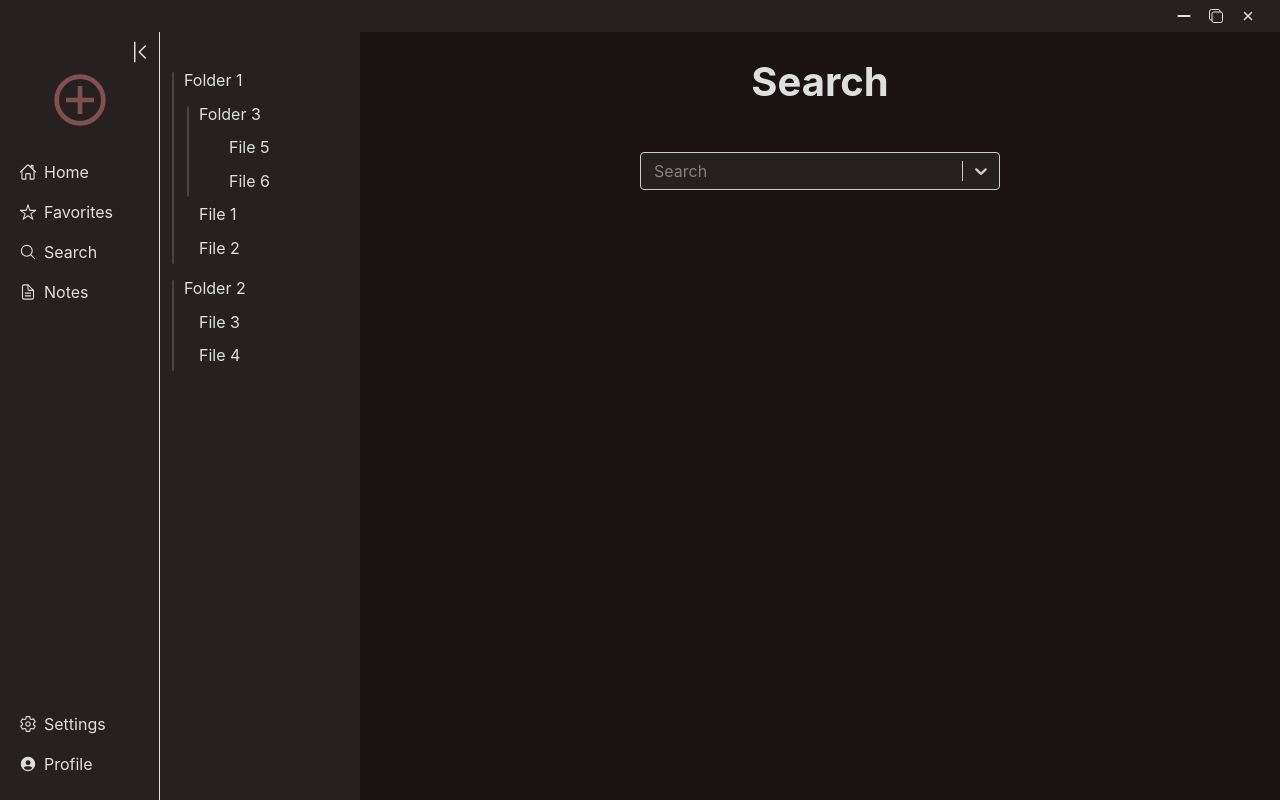
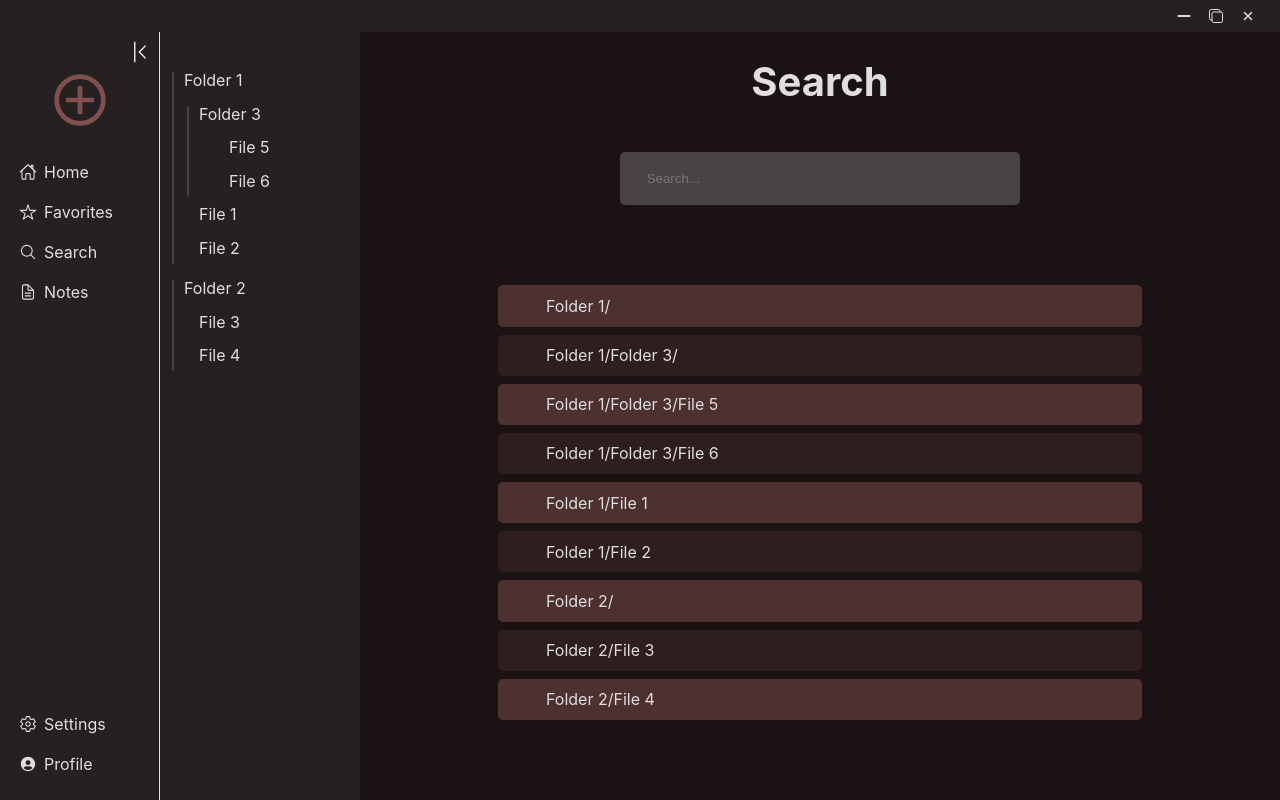
Before and after one commit to cs340-25/Notex, a React (Vite) app in the folder Frontend/: page /Search in a window 1280 px wide. Built offline with nearby package versions, Linux system fonts and the light colour scheme.

Commit message:
Implemented Search Page

```diff
--- /dev/null
+++ b/Frontend/src/Utils/Utils.jsx
@@ -0,0 +1,34 @@
+
+export function unPackDataFilename(Folders){
+    let allData = [];
+
+    Folders.forEach((folder) => {
+        allData.push(folder.name);
+        if (folder.folders){
+            allData.push(...unPackDataFilename(folder.folders));
+        }
+        if (folder.files){
+            folder.files.forEach((file) => {
+                allData.push(file.name);
+            })
+        }
+    })
+
+    // return allData;
+}
+
+export function appendFilePath(Folders, path=""){
+    return Folders.map((folder) => {
+        folder.path = path + folder.name + "/";
+        if (folder.folders){
+            folder.folders = appendFilePath(folder.folders, path + folder.name + "/");
+        }
+        if (folder.files){
+            folder.files.forEach((file) => {
+                file.path = path + folder.name + "/" + file.name;
+            })
+        }
+        return folder;
+
+    })
+}
--- a/Frontend/src/components/Folderbar/Folderbar.jsx
+++ b/Frontend/src/components/Folderbar/Folderbar.jsx
@@ -15,12 +15,12 @@ function Folderbar({setSidebarOpen, SidebarOpen}) {
   }
   function getFolder(data, FolderIndex){
     return data.map((folder) =>{
-      console.log(FolderIndex)
+      // console.log(FolderIndex)
       return(
         <div className={styles.FolderCont} key={folder.name} style={{marginLeft: `${FolderIndex*15}px`}}>
           <p className={styles.FolderName}>{folder.name}</p>
           {folder.folders?getFolder(folder.folders, FolderIndex+1):null}
-          {getFiles(folder.files, FolderIndex+1)}
+          {folder.files?getFiles(folder.files, FolderIndex+1):null}
         </div>
       )
     })
--- a/Frontend/src/components/SearchBar/SearchBar.jsx
+++ /dev/null
@@ -1,90 +0,0 @@
-import { useState, useEffect } from "react";
-import styles from "./SearchBar.module.scss";
-import Select from "react-select";
-import { Folders } from "../../FakeFolderData/Data.json";
-
-function SearchBar() {
-    const customStyles = {
-        placeholder: (provided) => ({
-            ...provided,
-            textAlign: "left",  // Ensure text is left-aligned
-            width: "100%",      // Stretch across the full width
-            marginLeft: "0px",  // Remove any left margin
-            paddingLeft: "5px" // Optional: Add a slight left padding
-        }),
-        container: (provided) => ({
-            ...provided,
-            width: "clamp(5em, 35vh + 5em, 600px)", // Set a fixed width
-        }),
-        control: (provided, state) => ({
-            ...provided,
-            backgroundColor: "var(--SecondaryColor)",
-            color: "var(--PrimaryTextColor)",
-            "&:hover": {
-                borderColor: "white",
-            },
-        }),
-        menu: (provided) => ({
-            ...provided,
-            backgroundColor: "var(--SecondaryColor)",
-            color: "var(--PrimaryTextColor)",
-        }),
-        option: (provided, state) => ({
-            ...provided,
-            backgroundColor: "var(--SecondaryColor)",
-            color: "var(--PrimaryTextColor)",
-            textAlign: "left",
-            "&:hover": {
-                backgroundColor: "var(--PrimaryColor)",
-            },
-        }),
-        singleValue: (provided) => ({
-            ...provided,
-            color: "var(--PrimaryTextColor)",
-        }),
-        input: (provided) => ({
-            ...provided,
-            color: "var(--PrimaryTextColor)",
-        }),
-    };
-
-    const [options, setOptions] = useState([]);
-    let tmpOptions = [];
-    function generateOptions(Folders, filePath="") {
-        if (!Folders) return tmpOptions;
-        console.log("Generating options for folders: ", Folders);
-        Folders.forEach((folder)=>{
-            tmpOptions.push({ value: folder.name, label: filePath + folder.name + "/" });
-            if(folder.folders){
-                generateOptions(folder.folders, filePath + folder.name + "/");
-            }
-            if(folder.files){
-                folder.files.forEach((file)=>{
-                    tmpOptions.push({ value: file.name, label: filePath + folder.name + "/" + file.name });
-                })
-            }
-        })
-
-        return tmpOptions;
-    }
-
-    function handleChange(){
-
-    }
-
-
-    useEffect(() => {
-        const filePath = "";
-        const genOptions = generateOptions(Folders, filePath);
-        setOptions(genOptions);
-    }, []);
-    const [searchTerm, setSearchTerm] = useState("");
-
-    return (
-        <div className={styles.searchBarCont}>
-            <Select styles={customStyles} options={options} isSearchable={true} onChange={handleChange} placeholder="Search"/>
-        </div>
-    );
-}
-
-export default SearchBar;
--- a/Frontend/src/components/SearchBar/SearchBar.module.scss
+++ /dev/null
@@ -1,5 +0,0 @@
-.SearchBarCont{
-    width: 30%;
-    height: 10%;
-
-}
--- /dev/null
+++ b/Frontend/src/components/SearchItem/SearchItem.jsx
@@ -0,0 +1,19 @@
+import styles from './SearchItem.module.scss';
+import { Link } from 'react-router-dom';
+
+function SearchItem({ item, index }) {
+    const { name, type, path } = item;
+
+    return (
+        <div className={styles.SearchItemCont}>
+
+            <div className={`${styles.SearchItemTextCont} ${index%2===0?styles.even:styles.odd}`}>
+                <p className={styles.SearchItemText}>{item}</p>
+            </div>
+
+        </div>
+
+    );
+}
+
+export default SearchItem
--- /dev/null
+++ b/Frontend/src/components/SearchItem/SearchItem.module.scss
@@ -0,0 +1,66 @@
+.SearchItemCont{
+    display: flex;
+    flex-direction: row;
+    justify-content: center;
+    align-items: center;
+    width: 70%;
+    height: 8%;
+    position: relative;
+}
+
+.SearchItemTextCont{
+    display: flex;
+    flex-direction: row;
+    justify-content: start;
+    align-items: center;
+    width: 100%;
+    height: 100%;
+    padding: 0 1em;
+    color: var(--PrimaryTextColor);
+    transition: var(--TransitionVar);
+
+}
+.SearchItemText{
+    padding-left: 2em;
+    z-index: 1;
+}
+
+.odd{
+    &::before{
+        content: "";
+        position: absolute;
+        top: 0;
+        left: 0;
+        width: 100%;
+        height: 100%;
+        background-color: var(--TertiaryColorDark);
+        opacity: 0.5;
+        border-radius: 5px;
+        transition: var(--TransitionVar);
+    }
+    &:hover::before{
+        cursor: pointer;
+        background-color: var(--PrimaryColor);
+    }
+    // background-color: var(--TertiaryColorDark);
+}
+.even{
+    // background-color: var(--TertiaryColor);
+    &::before{
+        content: "";
+        position: absolute;
+        top: 0;
+        left: 0;
+        width: 100%;
+        height: 100%;
+        background-color: var(--TertiaryColor);
+        opacity: 0.5;
+        border-radius: 5px;
+        transition: var(--TransitionVar);
+
+    }
+    &:hover::before{
+        cursor: pointer;
+        background-color: var(--PrimaryColor);
+    }
+}
--- a/Frontend/src/pages/Search/Search.jsx
+++ b/Frontend/src/pages/Search/Search.jsx
@@ -1,14 +1,69 @@
-import React from 'react';
+import React, { useEffect, useState, useRef } from 'react';
 import './Search.scss';
-import SearchBar from '../../components/SearchBar/SearchBar';
+import { Folders } from '../../FakeFolderData/Data.json';
+import { appendFilePath } from '../../Utils/Utils.jsx';
+import SearchItem from '../../components/SearchItem/SearchItem.jsx';
+function Search() {
+  const data = Folders;
+  const [options, setOptions] = useState([]);
+  const searchRef = useRef(null);
+  const [searchTerm, setSearchTerm] = useState("");
+  const [filteredOptions, setFilteredOptions] = useState([]);
+  let pathData = [];
 
-function Search() {
+
+  function generateOptions(options) {
+    return options.map((option, index) => (
+
+      <SearchItem key={option} index={index} item={option}/>
+    ));
+  }
+
+  function getOptions(data){
+    let allData = [];
+    data.forEach((folder) => {
+      allData.push(folder.path);
+      if (folder.folders) {
+        allData.push(...getOptions(folder.folders));
+      }
+      if (folder.files) {
+        folder.files.forEach((file) => {
+          allData.push(file.path);
+        });
+      }
+    });
+    return allData;
+  }
+
+  function filterOptions(searchTerm) {
+    const filtered = options.filter((option) =>
+      option.toLowerCase().includes(searchTerm.toLowerCase())
+    );
+    setFilteredOptions(filtered);
+  }
+
+  function handleSearchChange(event) {
+    const searchValue = event.target.value;
+    filterOptions(searchValue);
+    setSearchTerm(searchValue);
+    filterOptions(searchValue);
+  }
+  useEffect(() =>{
+    pathData = appendFilePath(data, "");
+    const allOptions = getOptions(pathData);
+    setOptions(allOptions);
+    setFilteredOptions(allOptions);
+  },[])
+
   return (
     <div className="SearchCont">
       <h1 className="SearchTitle">Search</h1>
       <div className="SearchBarCont">
-        <SearchBar/>
+        <input ref={searchRef} type="search" value={searchTerm} placeholder="Search..." className="SearchInput" onChange={handleSearchChange} />
       </div>
+        <div className="SearchResultsCont">
+          {generateOptions(filteredOptions)}
+        </div>
     </div>
   );
 }
--- a/Frontend/src/pages/Search/Search.scss
+++ b/Frontend/src/pages/Search/Search.scss
@@ -16,3 +16,37 @@
         color: var(--PrimaryTextColor);
 
 }
+
+.SearchInput{
+    width: clamp(3em, 30em, 50em);
+    height: 4em;
+    display: flex;
+    justify-content: center;
+    align-items: center;
+    padding: 0 2em;
+    background-color: var(--PrimaryColor);
+    color: var(--PrimaryTextColor);
+    &::placeholder{
+        color: var(--SecondaryTextColor);
+    }
+    border-radius: 5px;
+    transition: var(--TransitionVar);
+    border: none;
+    &:focus-within{
+        background-color: var(--SecondaryColor);
+        color: var(--PrimaryTextColor);
+        cursor: text;
+
+    }
+}
+.SearchResultsCont{
+    margin-top: 5em;
+    width: 100%;
+    height: 100%;
+    display: flex;
+    flex-direction: column;
+    justify-content: start;
+    align-items: center;
+    overflow-y: auto;
+    gap: .5em;
+}
```
